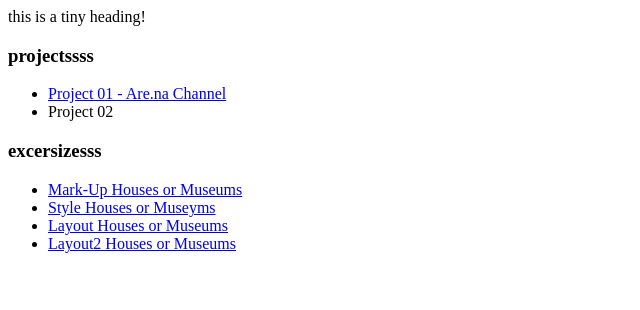
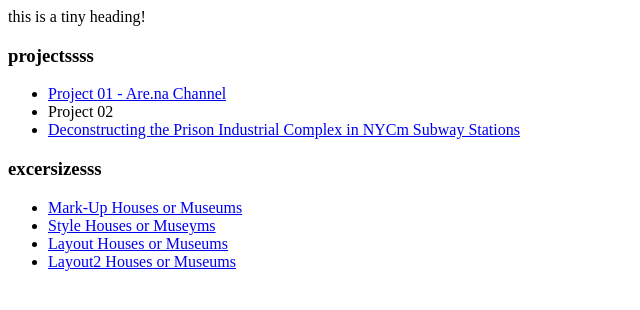
Before and after one commit to bria3239/cucumber-pulp, a plain HTML site: page index.html in a window 1280 px wide. Shown: the whole page, without its empty margins (0-640 px from the left). Drawn offline with Linux system fonts and the light colour scheme.

Commit message:
Update index.html

```diff
--- a/index.html
+++ b/index.html
@@ -15,6 +15,9 @@
             <a target="_blank" href="https://www.are.na/bria-miller-nd_-hgv794e/channels">Project 01 - Are.na Channel</a>
         </li>
         <li>Project 02</li>
+        <li>
+            <a target="_blank" href="./projects/index.html">Deconstructing the Prison Industrial Complex in NYCm Subway Stations</a>
+        </li>
     </ul>
 
     <h3>excersizesss</h3>
```
